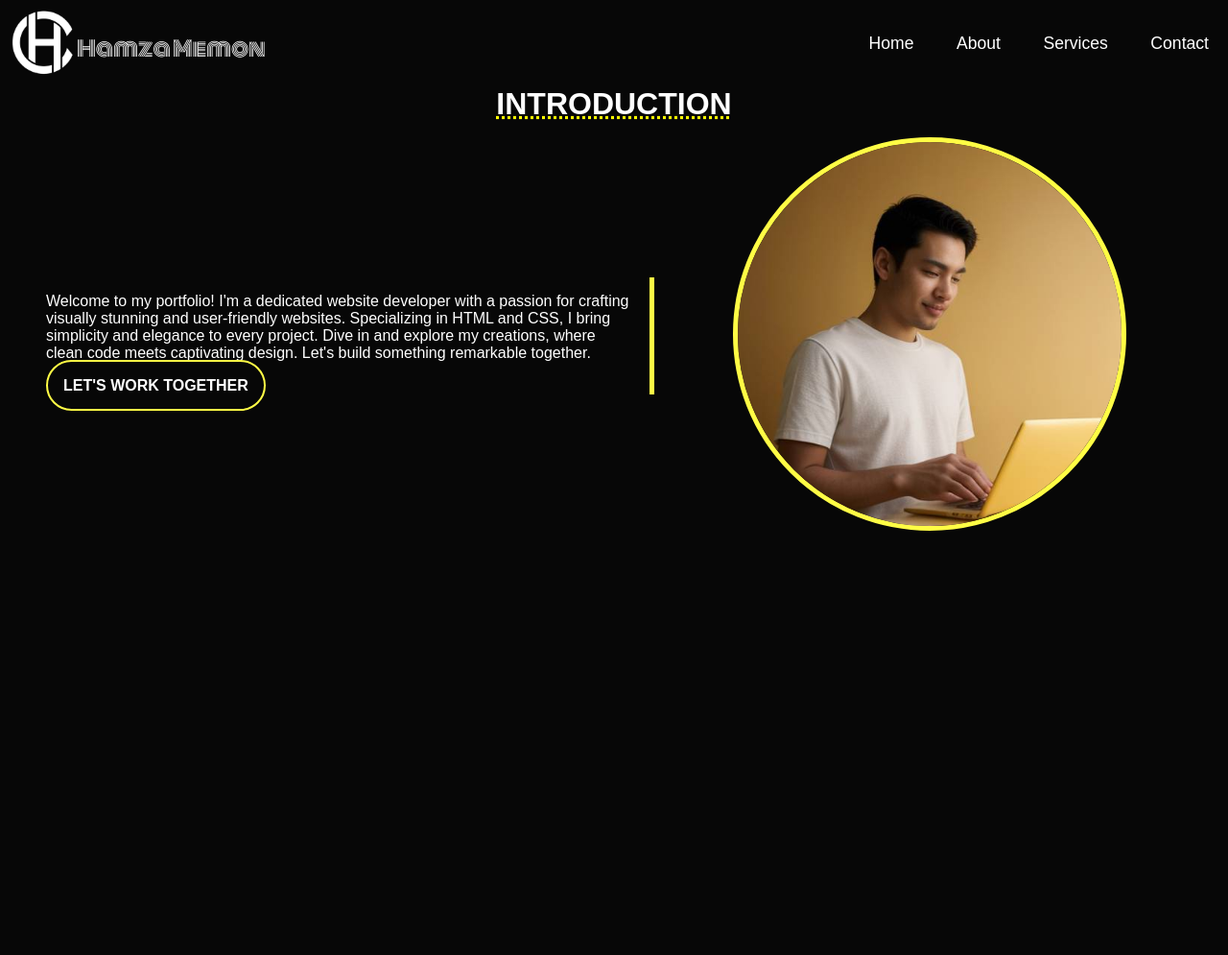
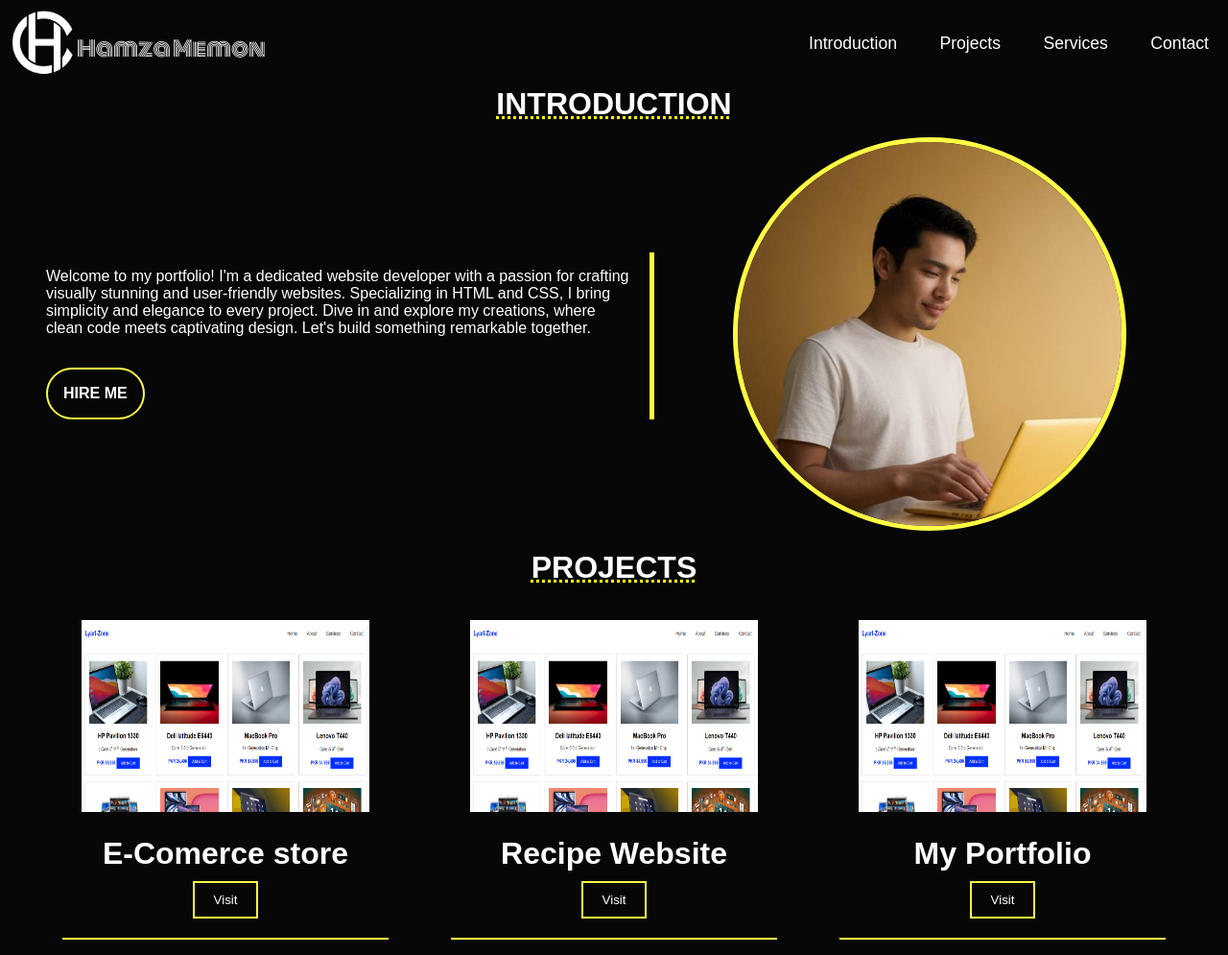
Before and after one commit to HamzaMemon007/Personal-Portfolio, a plain HTML site: page index.html in a window 1280 px wide. Shown: the whole page at 96% size. Before the commit the page ends 800 px from the top, so only its background shows below. Drawn offline with nearby package versions, Linux system fonts and the light colour scheme.

Commit message:
almost there

```diff
--- a/index.html
+++ b/index.html
@@ -19,8 +19,8 @@
             </p>
         </div>
         <nav>
-            <a href="#">Home<span></span></a>
-            <a href="#">About<span></span></a>
+            <a href="#">Introduction<span></span></a>
+            <a href="#">Projects<span></span></a>
             <a href="#">Services<span></span></a>
             <a href="#">Contact<span></span></a>
         </nav>
@@ -35,11 +35,31 @@
                     to every project. Dive in and explore my creations, where clean code meets captivating design. Let's
                     build something remarkable together.
                 </p>
-                <a href="#">Let's work together</a>
+                <div class="button-hire">
+                    <a href="#">Hire me</a>
+                </div>
 
             </div>
             <div class="rightside">
                 <img src="./assets/icon.jpg" alt="">
+            </div>
+        </div>
+        <h2>Projects</h2>
+        <div class="container2">
+            <div class="product">
+                <img src="./assets/Capture.PNG" alt="Product 2">
+                <h1>E-Comerce store</h1>
+                <button onclick="alert('Welcome to my website')">Visit</button>
+            </div>
+            <div class="product">
+                <img src="./assets/Capture.PNG" alt="Product 2">
+                <h1>Recipe Website</h1>
+                <button onclick="alert('Welcome to my website')">Visit</button>
+            </div>
+            <div class="product">
+                <img src="./assets/Capture.PNG" alt="Product 2">
+                <h1>My Portfolio</h1>
+                <button onclick="alert('Welcome to my website')">Visit</button>
             </div>
         </div>
     </main>
--- a/style.css
+++ b/style.css
@@ -29,16 +29,22 @@ main .container1{
     border-right: 5px solid  rgb(255, 252, 69);
     padding: 0 1em 0 1em;
     margin: 1em;
+    display: flex;
+    flex-direction: column;
+    gap: 1em;
+
     a{
         text-decoration: none;
+        display: inline-block;
         padding: 1em;
         border-radius: 30px;
         font-weight: bolder;
         text-transform: uppercase;
         font-size: 1em;
         color: white;
-        transition: 0.5s;
+        transition: background-color 0.5s, transform 0.5s, color 0.5s;
         border: 2px solid rgb(255, 252, 69);
+        /* margin-top: 2em; */
     }
 
 
@@ -47,6 +53,7 @@ main .container1{
 .container1 .leftside a:hover{
     background-color: rgb(255, 252, 69) ;
     color: black;
+    transform: scale(1.1);
 
 
 }
@@ -63,3 +70,52 @@ main .container1{
     }
 
 }
+.container2 {
+    color: white;
+    display: flex;
+    justify-content: space-evenly;
+    align-items: center;
+    padding: 1em;
+    gap: 1em;
+}
+.product {
+    border-bottom: 2px solid  rgb(255, 252, 69);
+    padding: 20px;
+    text-align: center;
+    transition: transform 0.3s ease;
+
+}
+
+.product:hover {
+    transform: translateY(-5px);
+    box-shadow:  rgb(255, 252, 69) 0px 20px 25px -5px,  rgb(255, 252, 69) 0px 10px 10px -5px;
+}
+
+.product img {
+    max-width: 100%;
+    width : 300px;
+    height: 200px;
+}
+
+.product h1 {
+    margin-bottom: 10px;
+}
+
+
+button {
+    background-color: transparent;
+    color: #fff;
+    border: none;
+    padding: 10px 20px;
+    cursor: pointer;
+    transition: all 0.4s;
+    border: 2px solid  rgb(255, 252, 69);
+    display: inline-block;
+}
+
+button:hover {
+    /* border-radius: 10px; */
+    background-color:  rgb(255, 252, 69);
+    color: black;
+    transform: scale(1.1);
+}
```
Also changed, not shown: assets/Capture.PNG (added).
